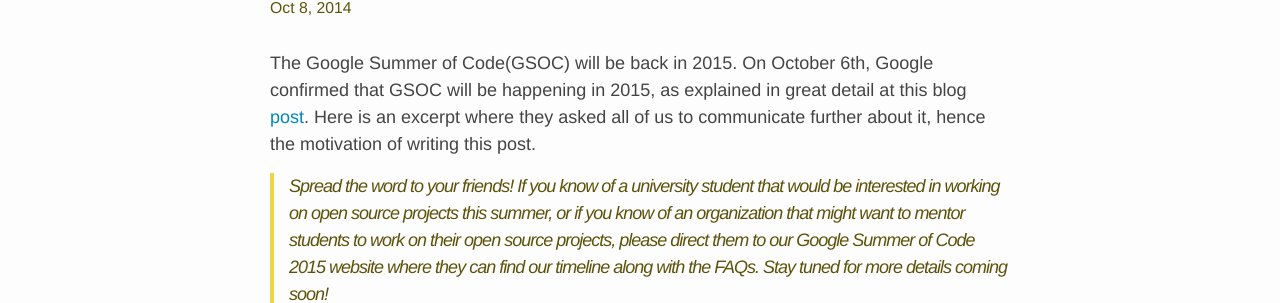
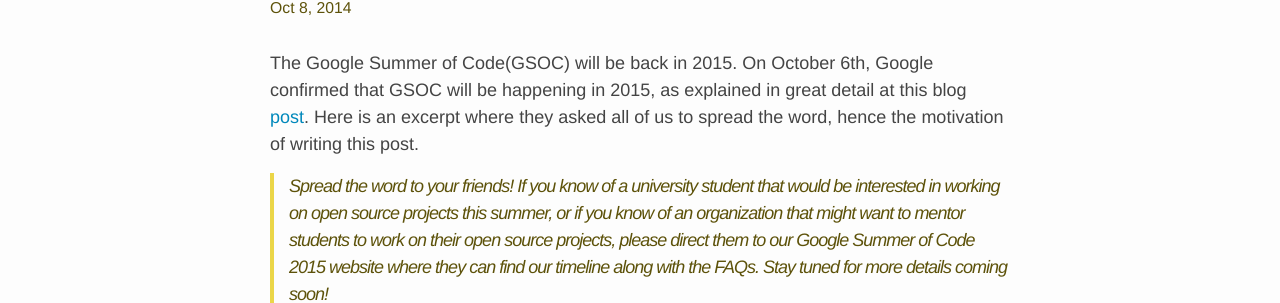
Before and after one commit to nextcraft/nextcraft.github.io, a Jekyll site: the page built from _posts/2014-10-08-gsoc-2015-confirmed.markdown, in a window 1280 px wide. Shown: the part 153-456 px from the top of the page. Built offline with Jekyll 4.4.1, drawn with Linux system fonts in a browser that asks for light colours; comment, search, counter and statistics services are not loaded.

Commit message:
Update 2014-10-08-gsoc-2015-confirmed.markdown
The post is not rendering properly. Hope these changes will trigger recompilation and fix rendering.

```diff
--- a/_posts/2014-10-08-gsoc-2015-confirmed.markdown
+++ b/_posts/2014-10-08-gsoc-2015-confirmed.markdown
@@ -2,10 +2,10 @@
 layout: post
 title:  "GSOC 2015 has been confirmed!"
 date:   2014-10-08 00:04:10
-categories: nextcraft gsoc
+categories: nextcraft
 ---
 
-The Google Summer of Code(GSOC) will be back in 2015. On October 6th, Google confirmed that GSOC will be happening in 2015, as explained in great detail at this blog [post][googleblog]. Here is an excerpt where they asked all of us to communicate further about it, hence the motivation of writing this post.
+The Google Summer of Code(GSOC) will be back in 2015. On October 6th, Google confirmed that GSOC will be happening in 2015, as explained in great detail at this blog [post][googleblog]. Here is an excerpt where they asked all of us to spread the word, hence the motivation of writing this post.
 
 > Spread the word to your friends! If you know of a university student that would be
 > interested in working on open source projects this summer, or if you know of
```
